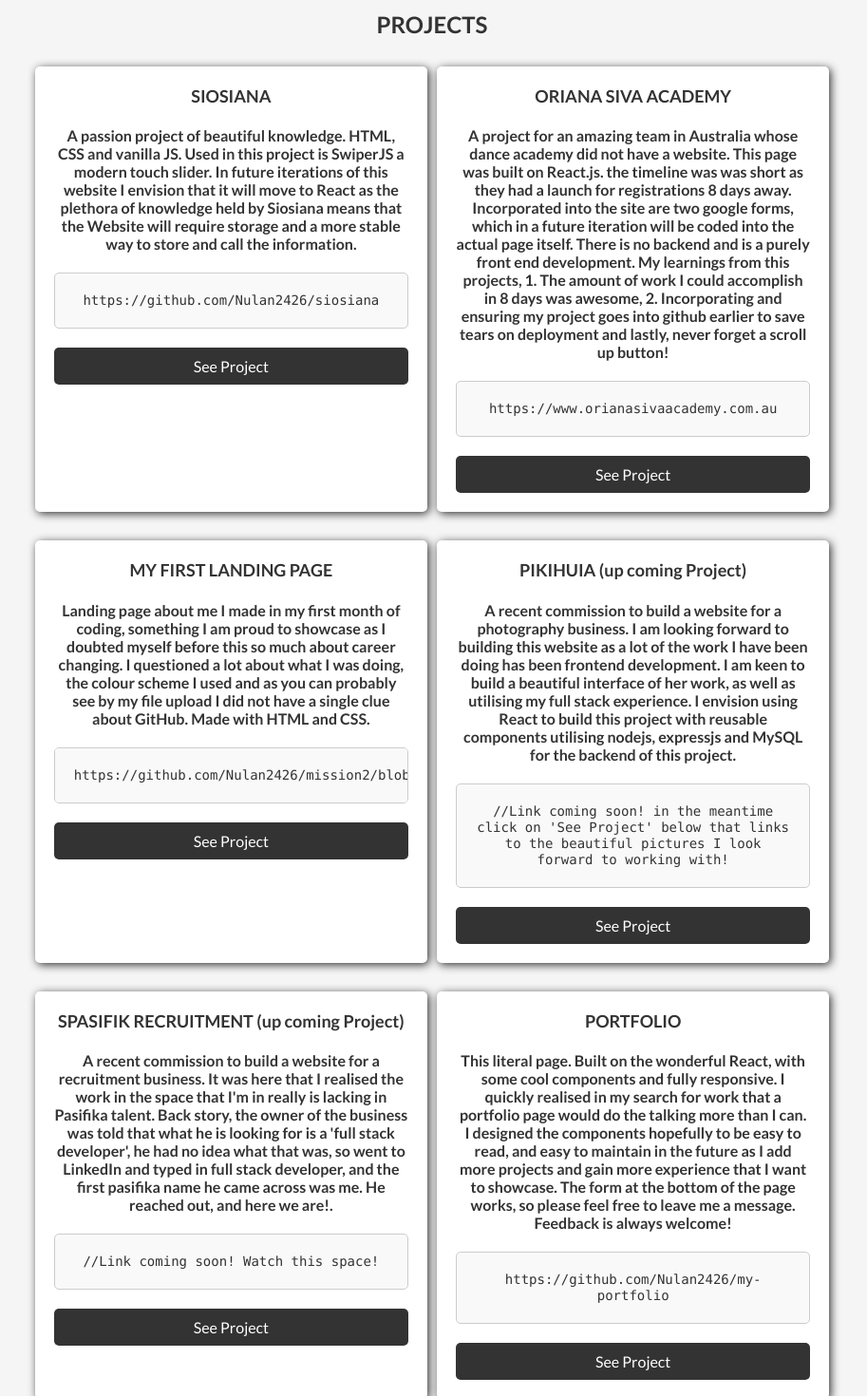
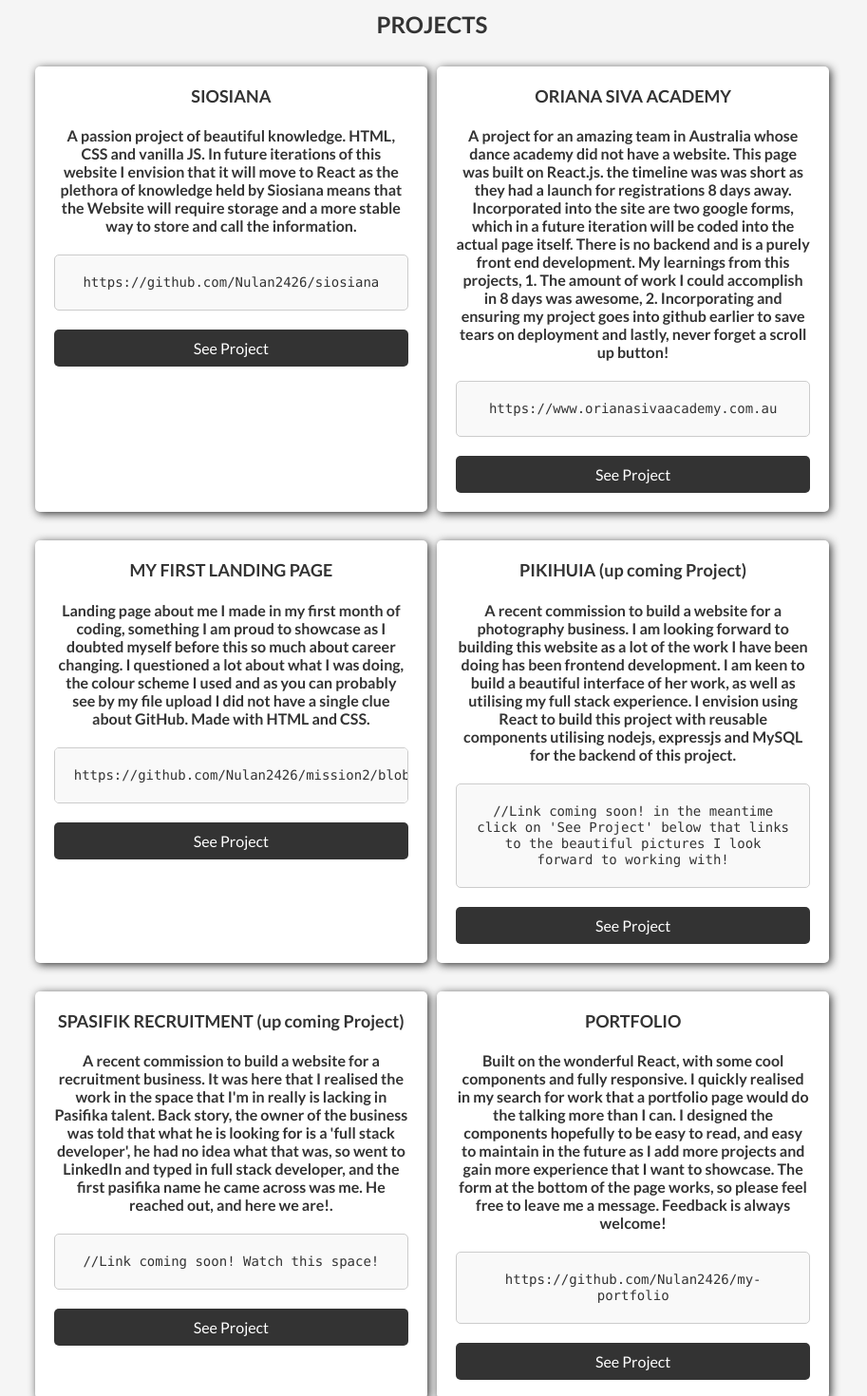
Before and after one commit to Nulan2426/my-portfolio, a React (Create React App) app: page / in a window 1280 px wide. Shown: the part 1220-2690 px from the top of the page at 95% size, without its empty margins (185-1098 px from the left). Built offline with nearby package versions, Linux system fonts and the light colour scheme.

Commit message:
some more changes to text

```diff
--- a/src/Components/Projects.js
+++ b/src/Components/Projects.js
@@ -7,7 +7,7 @@ const Projects = () => {
         {
             id: 1,
             title: 'SIOSIANA',
-            blurb: 'A passion project of beautiful knowledge. HTML, CSS and vanilla JS. Used in this project is SwiperJS a modern touch slider. In future iterations of this website I envision that it will move to React as the plethora of knowledge held by Siosiana means that the Website will require storage and a more stable way to store and call the information.',
+            blurb: 'A passion project of beautiful knowledge. HTML, CSS and vanilla JS. In future iterations of this website I envision that it will move to React as the plethora of knowledge held by Siosiana means that the Website will require storage and a more stable way to store and call the information.',
             code: 'https://github.com/Nulan2426/siosiana',
             url: 'https://github.com/Nulan2426/siosiana'
         },
@@ -48,7 +48,7 @@ const Projects = () => {
         {
             id: 6,
             title: `PORTFOLIO`,
-            blurb: `This literal page. Built on the wonderful React, with some cool components and fully responsive. I quickly realised in my search for work that a portfolio page would do the talking more than I can. I designed the components hopefully to be easy to read, and easy to maintain in the future as I add more projects and gain more experience that I want to showcase. The form at the bottom of the page works, so please feel free to leave me a message. Feedback is always welcome!`,
+            blurb: `Built on the wonderful React, with some cool components and fully responsive. I quickly realised in my search for work that a portfolio page would do the talking more than I can. I designed the components hopefully to be easy to read, and easy to maintain in the future as I add more projects and gain more experience that I want to showcase. The form at the bottom of the page works, so please feel free to leave me a message. Feedback is always welcome!`,
             code: `https://github.com/Nulan2426/my-portfolio`,
             url: 'https://github.com/Nulan2426/my-portfolio.git'
         },
```
